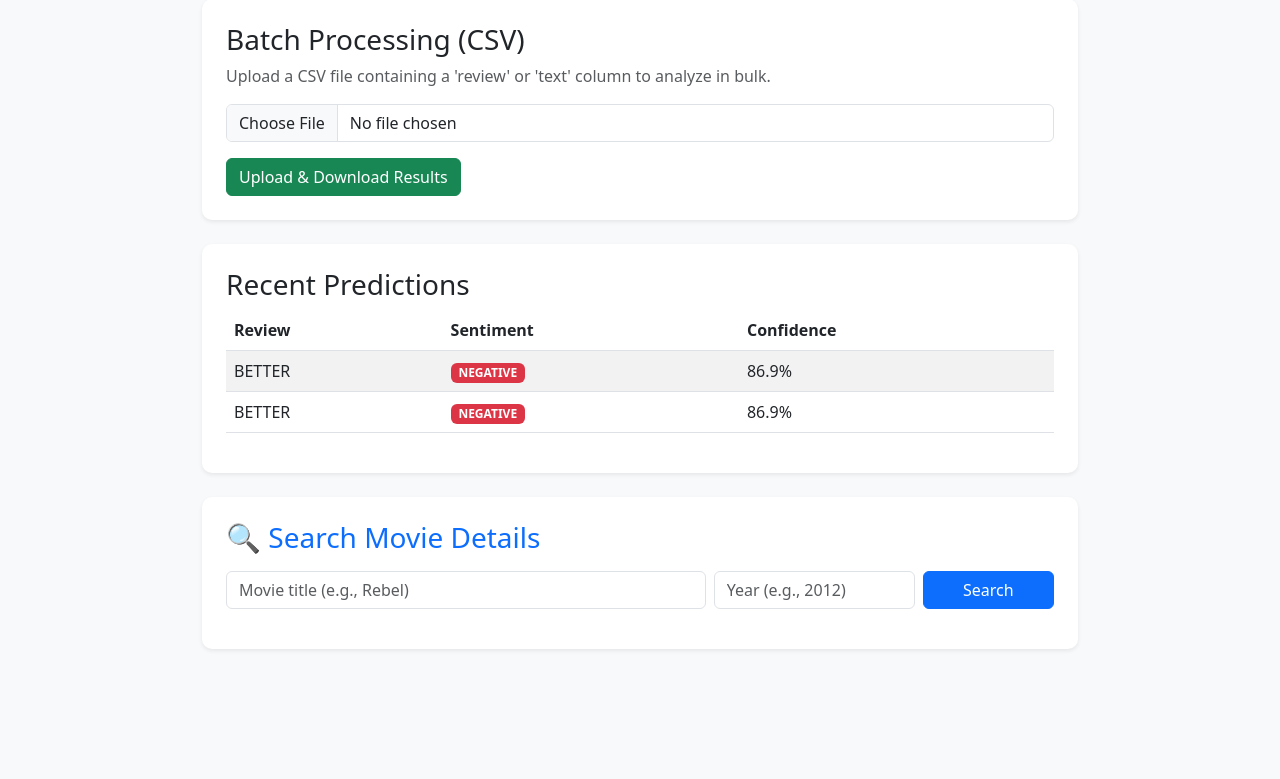
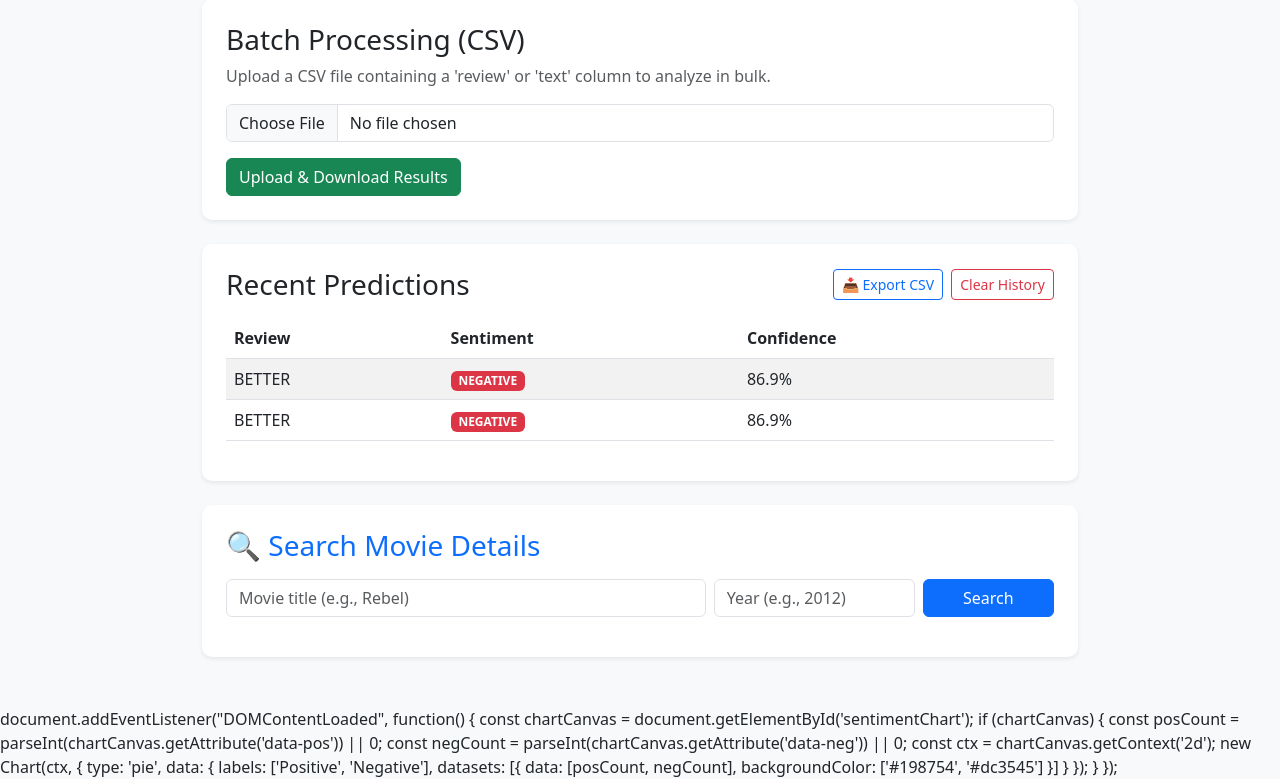
Before and after one commit to KOTI1215/sentiment-project, a Flask app: page / in a window 1280 px wide. Shown: the part 381-1160 px from the top of the page. Before the commit the page ends 1031 px from the top, so only its background shows below. Run offline with Flask 3, Linux system fonts and the light colour scheme; data comes from the database, SQL or seed files in the repository; parts of the project's set-up code (start-up, migrations or seed data) failed here and were passed over.

Commit message:
fix script formatting

```diff
--- a/templates/index.html
+++ b/templates/index.html
@@ -10,6 +10,7 @@
         .container { max-width: 900px; margin-top: 30px; margin-bottom: 50px; }
         .card { border-radius: 10px; border: none; }
     </style>
+    <script src="https://cdn.jsdelivr.net/npm/chart.js"></script>
 </head>
 <body>
     <div class="container">
@@ -44,10 +45,18 @@
             </form>
         </div>
 
-        <!-- History Card -->
-        {% if history %}
-        <div class="card p-4 shadow-sm mb-4">
-            <h3>Recent Predictions</h3>
+       <!-- History Card -->
+{% if history %}
+<div class="card p-4 shadow-sm mb-4">
+    <div class="d-flex justify-content-between align-items-center mb-3">
+    <h3 class="mb-0">Recent Predictions</h3>
+    <div class="d-flex gap-2">
+        <a href="/export-history" class="btn btn-sm btn-outline-primary">📥 Export CSV</a>
+        <form action="/clear-history" method="POST" style="margin: 0;">
+            <button type="submit" class="btn btn-sm btn-outline-danger">Clear History</button>
+        </form>
+    </div>
+</div>
             <div class="table-responsive">
                 <table class="table table-striped">
                     <thead>
@@ -108,7 +117,18 @@
             </div>
         </div>
     </div>
-
+<!-- Chart Container -->
+{% if pos_count is defined and (pos_count > 0 or neg_count > 0) %}
+<div class="card p-4 shadow-sm mb-4">
+    <h3>📊 Sentiment Analytics</h3>
+    <div style="max-width: 300px; margin: 0 auto;">
+        <canvas id="sentimentChart"
+                data-pos="{{ pos_count|default(0) }}"
+                data-neg="{{ neg_count|default(0) }}">
+        </canvas>
+    </div>
+</div>
+{% endif %}
     <script>
         async function fetchMovieData() {
             const movieName = document.getElementById("movieSearchInput").value.trim();
@@ -162,6 +182,44 @@
                 reviewBox.focus();
             }
         }
+    document.addEventListener("DOMContentLoaded", function() {
+    const chartCanvas = document.getElementById('sentimentChart');
+    if (chartCanvas) {
+        const posCount = parseInt(chartCanvas.getAttribute('data-pos')) || 0;
+        const negCount = parseInt(chartCanvas.getAttribute('data-neg')) || 0;
+
+        const ctx = chartCanvas.getContext('2d');
+        new Chart(ctx, {
+            type: 'pie',
+            data: {
+                labels: ['Positive', 'Negative'],
+                datasets: [{
+                    data: [posCount, negCount],
+                    backgroundColor: ['#198754', '#dc3545']
+                }]
+            }
+        });
+    }
+});
     </script>
+    document.addEventListener("DOMContentLoaded", function() {
+    const chartCanvas = document.getElementById('sentimentChart');
+    if (chartCanvas) {
+        const posCount = parseInt(chartCanvas.getAttribute('data-pos')) || 0;
+        const negCount = parseInt(chartCanvas.getAttribute('data-neg')) || 0;
+
+        const ctx = chartCanvas.getContext('2d');
+        new Chart(ctx, {
+            type: 'pie',
+            data: {
+                labels: ['Positive', 'Negative'],
+                datasets: [{
+                    data: [posCount, negCount],
+                    backgroundColor: ['#198754', '#dc3545']
+                }]
+            }
+        });
+    }
+});
 </body>
 </html>
```
